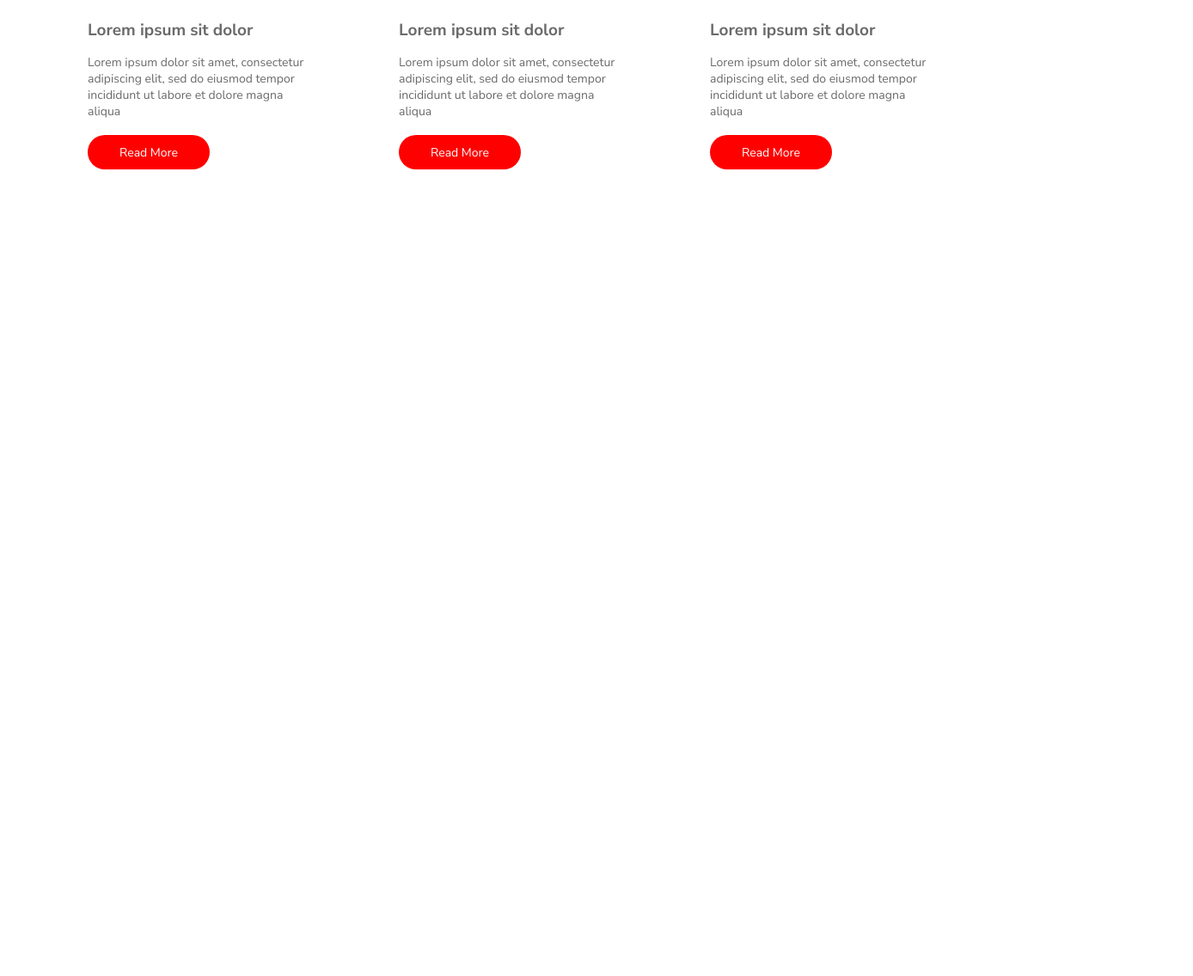
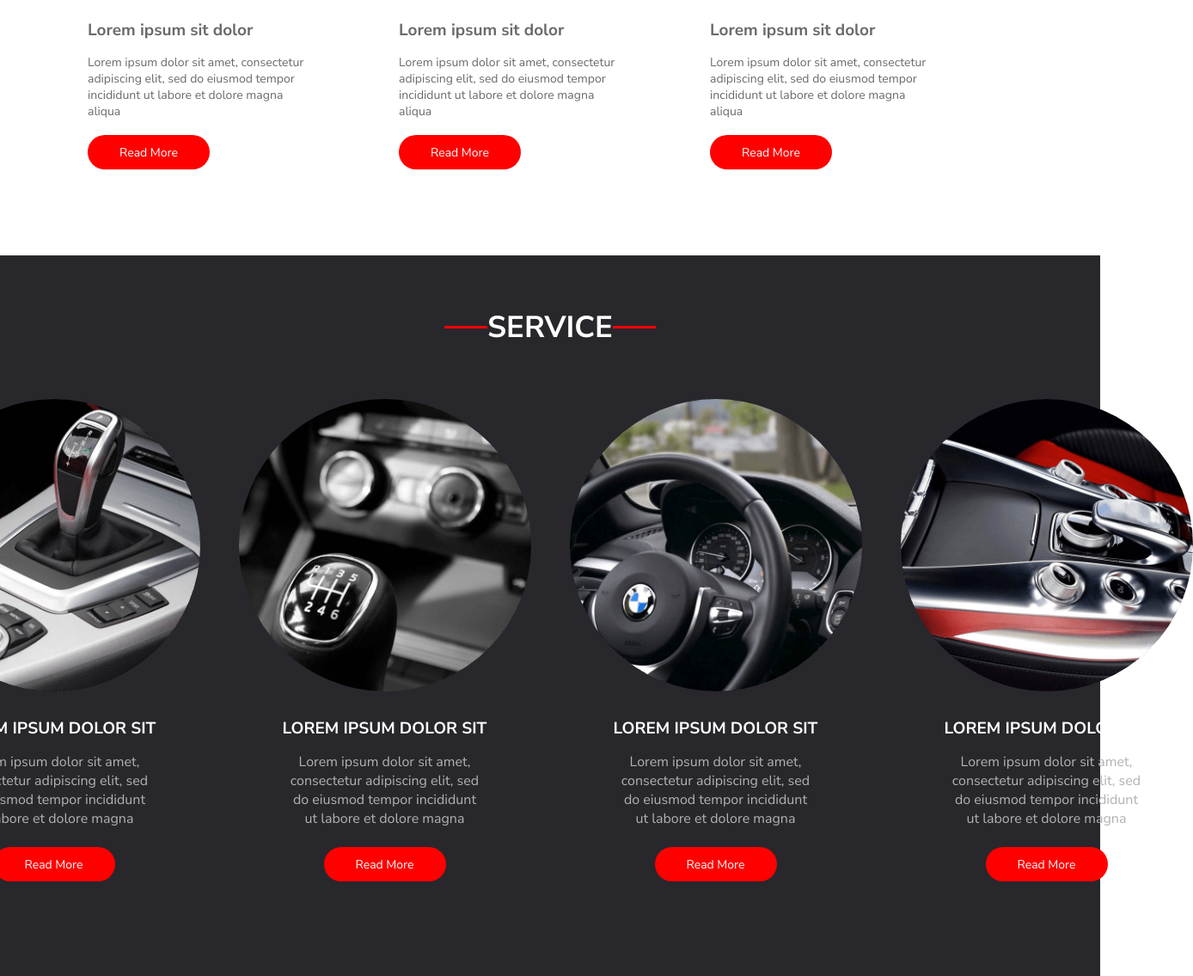
Before and after one commit to MarcinWypior/car-sharing-39, a website built with Vite: page index.html in a window 1280 px wide. Shown: the part 1154-2289 px from the top of the page at 86% size, 1388 px wide, since content can reach past the window. Before the commit the page ends 1451 px from the top, so only its background shows below. Built offline with nearby package versions, Linux system fonts and the light colour scheme.

Commit message:
car sharing services done !

```diff
--- a/index.html
+++ b/index.html
@@ -96,5 +96,51 @@
         </div>
       </div>
     </div>
+    <!-- services -->
+    <div class="services">
+      <div class="container">
+        <div class="services-header">
+          <h2><span>SERVICE</span></h2>
+        </div>
+        <div class="service-elements">
+          <div class="service-element">
+            <img src="images/mini1.png" alt="picture1" />
+            <h2>Lorem ipsum dolor sit</h2>
+            <p>
+              Lorem ipsum dolor sit amet, consectetur adipiscing elit, sed do
+              eiusmod tempor incididunt ut labore et dolore magna
+            </p>
+            <a>Read More</a>
+          </div>
+          <div class="service-element">
+            <img src="images/mini2.png" alt="picture1" />
+            <h2>Lorem ipsum dolor sit</h2>
+            <p>
+              Lorem ipsum dolor sit amet, consectetur adipiscing elit, sed do
+              eiusmod tempor incididunt ut labore et dolore magna
+            </p>
+            <a>Read More</a>
+          </div>
+          <div class="service-element">
+            <img src="images/mini3.png" alt="picture1" />
+            <h2>Lorem ipsum dolor sit</h2>
+            <p>
+              Lorem ipsum dolor sit amet, consectetur adipiscing elit, sed do
+              eiusmod tempor incididunt ut labore et dolore magna
+            </p>
+            <a>Read More</a>
+          </div>
+          <div class="service-element">
+            <img src="images/mini4.png" alt="picture1" />
+            <h2>Lorem ipsum dolor sit</h2>
+            <p>
+              Lorem ipsum dolor sit amet, consectetur adipiscing elit, sed do
+              eiusmod tempor incididunt ut labore et dolore magna
+            </p>
+            <a>Read More</a>
+          </div>
+        </div>
+      </div>
+    </div>
   </body>
 </html>
--- a/style.css
+++ b/style.css
@@ -228,3 +228,85 @@ header {
   padding: 11px 29px;
   text-align: center;
 }
+
+/* stylowanie sekcji service */
+.services {
+  background: #28272c;
+  display: flex;
+  flex-direction: column;
+  justify-content: center;
+  align-items: center;
+}
+
+.services-header h2 {
+  color: white;
+  margin-top: 60px;
+  font-size: 35px;
+  display: flex;
+  justify-content: center;
+  align-items: center;
+}
+.services-header h2 span {
+  width: 146px;
+  height: 47px;
+  margin-top: 0 13px;
+}
+
+.services-header h2::before,
+.services-header h2::after {
+  content: "";
+  width: 50px;
+  height: 3px;
+  background: red;
+  display: inline-block;
+}
+
+.service-elements {
+  margin-top: 60px;
+  display: flex;
+  align-items: center;
+  justify-content: center;
+  gap: 45px;
+}
+
+.service-element {
+  display: flex;
+  flex-direction: column;
+  align-items: center;
+  justify-content: center;
+  margin-bottom: 110px;
+}
+
+.service-element img {
+  margin-bottom: 15px;
+}
+
+.service-element h2 {
+  height: 26px;
+  color: white;
+  margin-top: 15px;
+  font-size: 19px;
+  text-align: center;
+  text-transform: uppercase;
+}
+
+.service-element p {
+  color: #b2b2b2;
+  width: 231px;
+  height: 80px;
+  margin: 15px 0;
+  display: inline-block;
+  text-align: center;
+}
+
+.service-element a {
+  margin-top: 15px;
+  background: red;
+  color: white;
+  border-radius: 40px;
+  width: 142px;
+  height: 40px;
+  font-size: 14px;
+  padding: 11px 29px;
+  text-align: center;
+}
```
